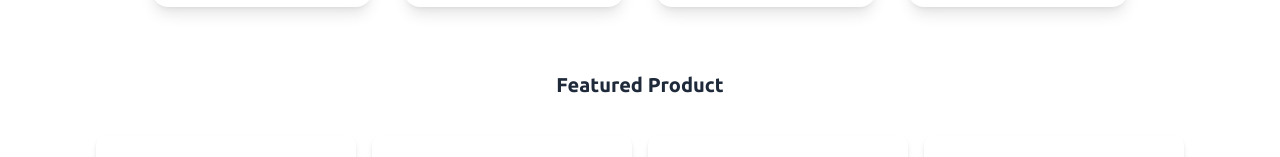
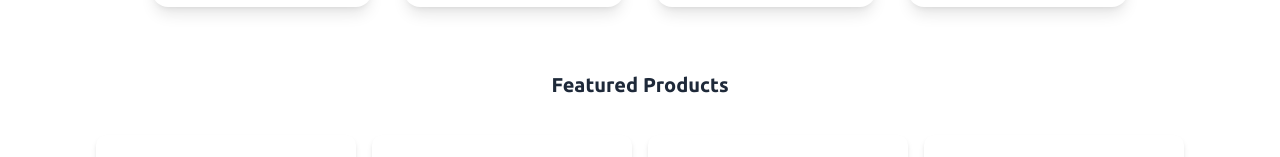
Before and after one commit to yassir2222/E_commerce-Recommendation-systeme, a Next.js app in the folder Front_end_Next.JS/e-commerce-app/: page / in a window 1280 px wide. Shown: the part 709-866 px from the top of the page. Built offline with nearby package versions, Linux system fonts and the light colour scheme; grey boxes are pictures that could not be loaded.

Commit message:
add product section title

```diff
--- a/Front_end_Next.JS/e-commerce-app/app/page.tsx
+++ b/Front_end_Next.JS/e-commerce-app/app/page.tsx
@@ -8,7 +8,7 @@ const page = () => {
     <>
       <Hero />
       <CategorySection />
-      <ProductSection title={''}  />
+      <ProductSection title="Featured Products"  />
     </>
   )
 }
--- a/Front_end_Next.JS/e-commerce-app/components/home/ProductSection.tsx
+++ b/Front_end_Next.JS/e-commerce-app/components/home/ProductSection.tsx
@@ -9,7 +9,7 @@ const ProductSection = ({title}: Props) => {
   return (
     <section className="main-max-width padding-x mx-auto my-16">
       <h2 className="my-9 text-center text-xl font-bold text-gray-800">
-        Featured Product
+        {title}
       </h2>
 
       {/* Content */}
```
